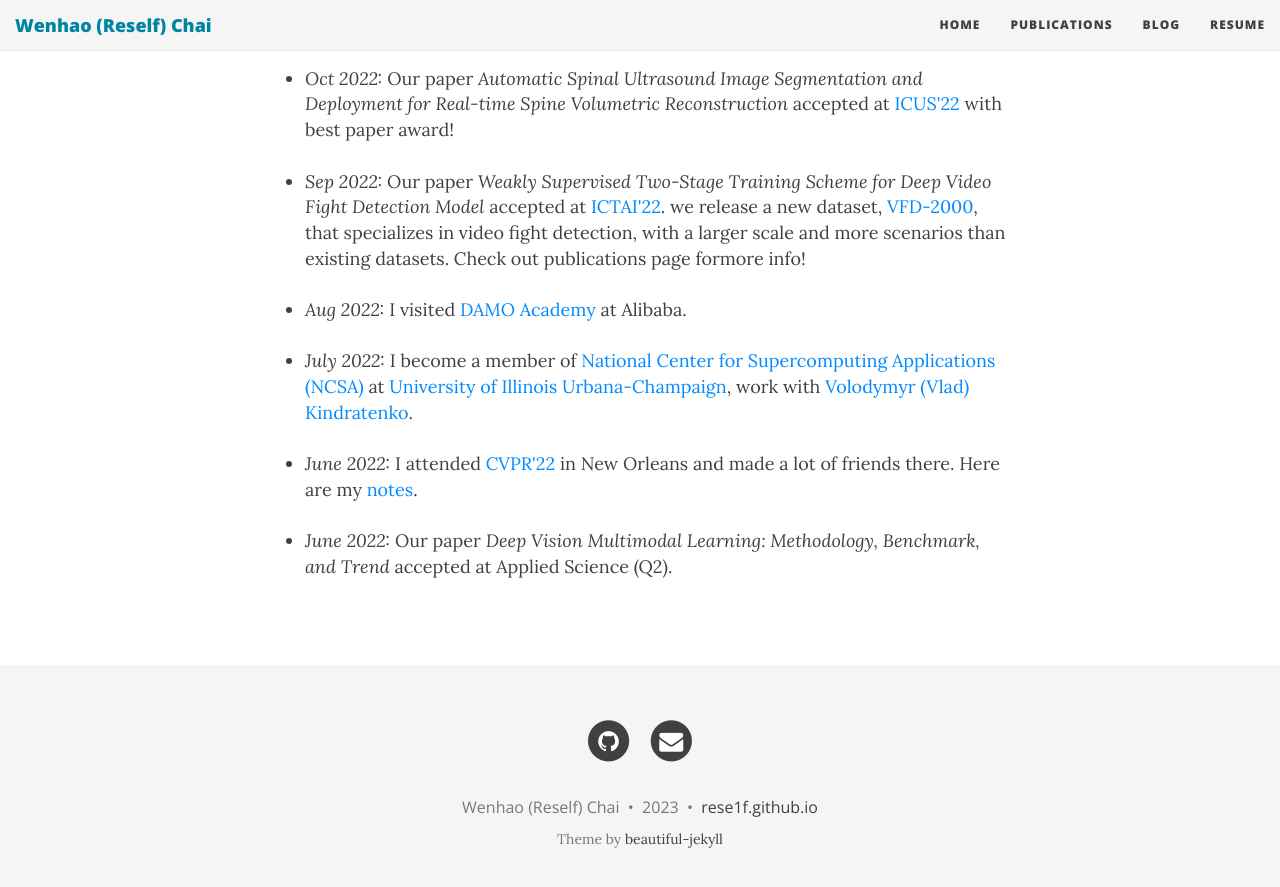
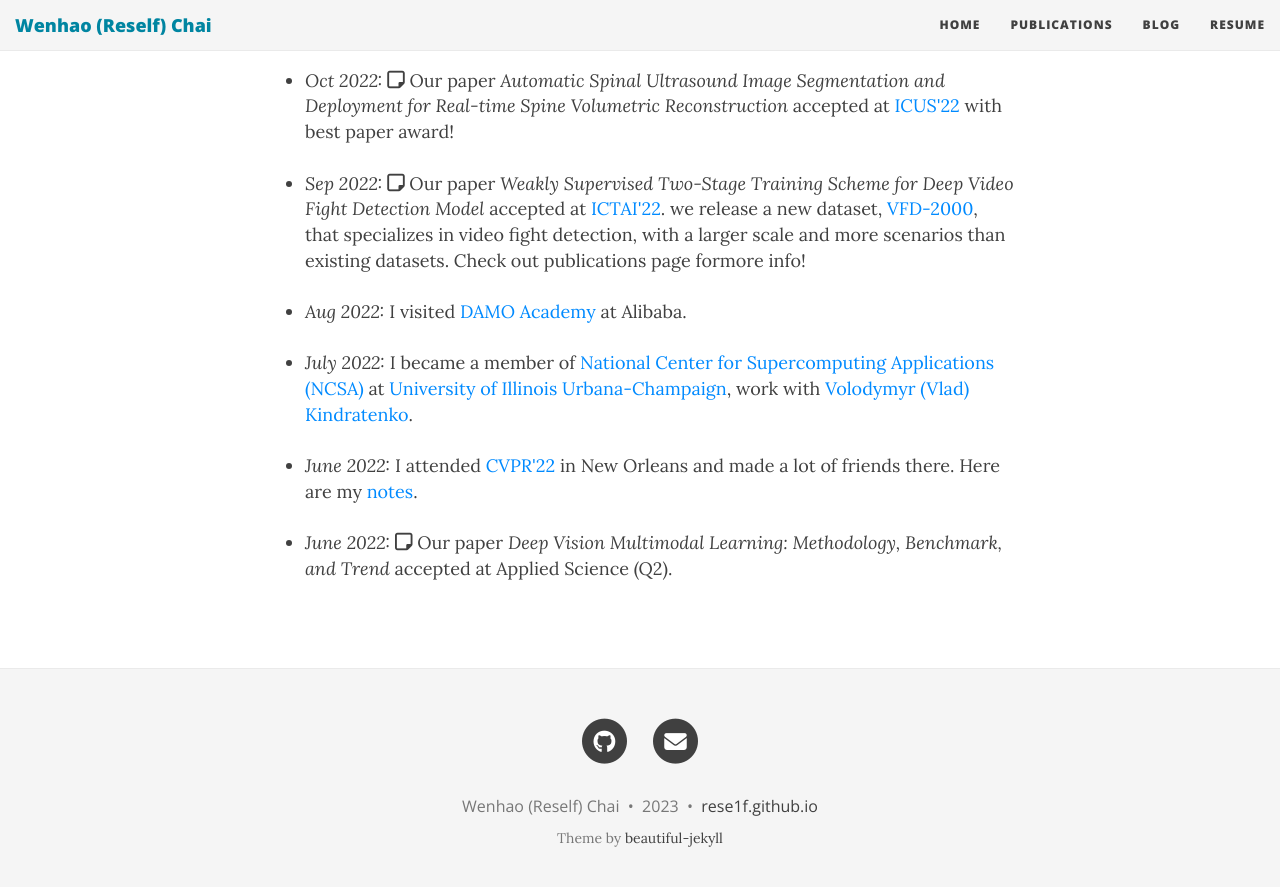
Before and after one commit to hikomal/hikomal.github.io, a Jekyll site: the page built from index.html, in a window 1280 px wide and 900 px high, scrolled down 527 px. Shown: the top 887 px of the window. Built offline with Jekyll 4.4.1, drawn with Linux system fonts in a browser that asks for light colours; nearby versions of some CDN libraries; the list of posts is cut into pages by our own code.

Commit message:
add icon

```diff
--- a/index.html
+++ b/index.html
@@ -4,6 +4,7 @@ title: Hi, I'm Wenhao (Reself) Chai
 subtitle: undergrad @ ZJU
 use-site-title: true
 ---
+<head><script src="https://kit.fontawesome.com/5bef57b3e9.js" crossorigin="anonymous"></script></head>
 
 <br>
 
@@ -21,28 +22,25 @@ When I'm not doing research, I like traveling and photography.
 
 <hr style="height:2px;border-width:0;color:gray;background-color:gray">
 
-<b>Updates:</b><br><br>
+<b><i class="fa-solid fa-pen-to-square" style="font-size:24px"></i> Updates:</b><br><br>
 
 <ul>
-	<li><i>Oct 2022:</i> Our paper <i>Automatic Spinal Ultrasound Image Segmentation and Deployment for Real-time Spine Volumetric Reconstruction</i> accepted at <a href="https://icus2022.c2.org.cn/">ICUS'22</a> with best paper award!
+	<li><i>Oct 2022:</i> <i class="fa-regular fa-note-sticky" style="font-size:20px"></i> Our paper <i>Automatic Spinal Ultrasound Image Segmentation and Deployment for Real-time Spine Volumetric Reconstruction</i> accepted at <a href="https://icus2022.c2.org.cn/">ICUS'22</a> with best paper award!
 	</li><br>
 
-	<li><i>Sep 2022:</i> Our paper <i>Weakly Supervised Two-Stage Training Scheme for Deep Video Fight Detection Model</i> accepted at <a href="https://ictai.computer.org/2022/">ICTAI'22</a>. we release a new dataset, <a href="https://github.com/rese1f/VideoFightDetection">VFD-2000</a>, that specializes in video fight detection, with a larger scale and more scenarios than existing datasets. Check out publications page formore info!
+	<li><i>Sep 2022:</i> <i class="fa-regular fa-note-sticky" style="font-size:20px"></i> Our paper <i>Weakly Supervised Two-Stage Training Scheme for Deep Video Fight Detection Model</i> accepted at <a href="https://ictai.computer.org/2022/">ICTAI'22</a>. we release a new dataset, <a href="https://github.com/rese1f/VideoFightDetection">VFD-2000</a>, that specializes in video fight detection, with a larger scale and more scenarios than existing datasets. Check out publications page formore info!
 	</li><br>
 
 	<li><i>Aug 2022:</i> I visited <a href="https://damo.alibaba.com">DAMO Academy</a> at Alibaba.
 	</li><br>
 
-	<li><i>July 2022:</i> I become a member of <a href="https://www.ncsa.illinois.edu/">National Center for Supercomputing Applications (NCSA)</a> at <a href="https://illinois.edu/">University of Illinois Urbana-Champaign</a>, work with <a href="https://cs.illinois.edu/about/people/faculty/kindrtnk">Volodymyr (Vlad) Kindratenko</a>.
+	<li><i>July 2022:</i> I became a member of <a href="https://www.ncsa.illinois.edu/">National Center for Supercomputing Applications (NCSA)</a> at <a href="https://illinois.edu/">University of Illinois Urbana-Champaign</a>, work with <a href="https://cs.illinois.edu/about/people/faculty/kindrtnk">Volodymyr (Vlad) Kindratenko</a>.
 	</li><br>
 
 	<li><i>June 2022:</i> I attended <a href="http://cvpr2022.thecvf.com/">CVPR'22</a> in New Orleans and made a lot of friends there. Here are my <a href="https://github.com/rese1f/awesome-cvpr2022">notes</a>.
 	</li><br>
 
-	<li><i>June 2022:</i> Our paper <i>Deep Vision Multimodal Learning: Methodology, Benchmark, and Trend</i> accepted at Applied Science (Q2).
+	<li><i>June 2022:</i> <i class="fa-regular fa-note-sticky" style="font-size:20px"></i> Our paper <i>Deep Vision Multimodal Learning: Methodology, Benchmark, and Trend</i> accepted at Applied Science (Q2).
 	</li><br>
 
-	<!-- <li><i>MM YY:</i> XXX.
-	</li><br> -->
-
 </ul>
```
Also changed, not shown: pages/intro.md (+5 -0 lines).
